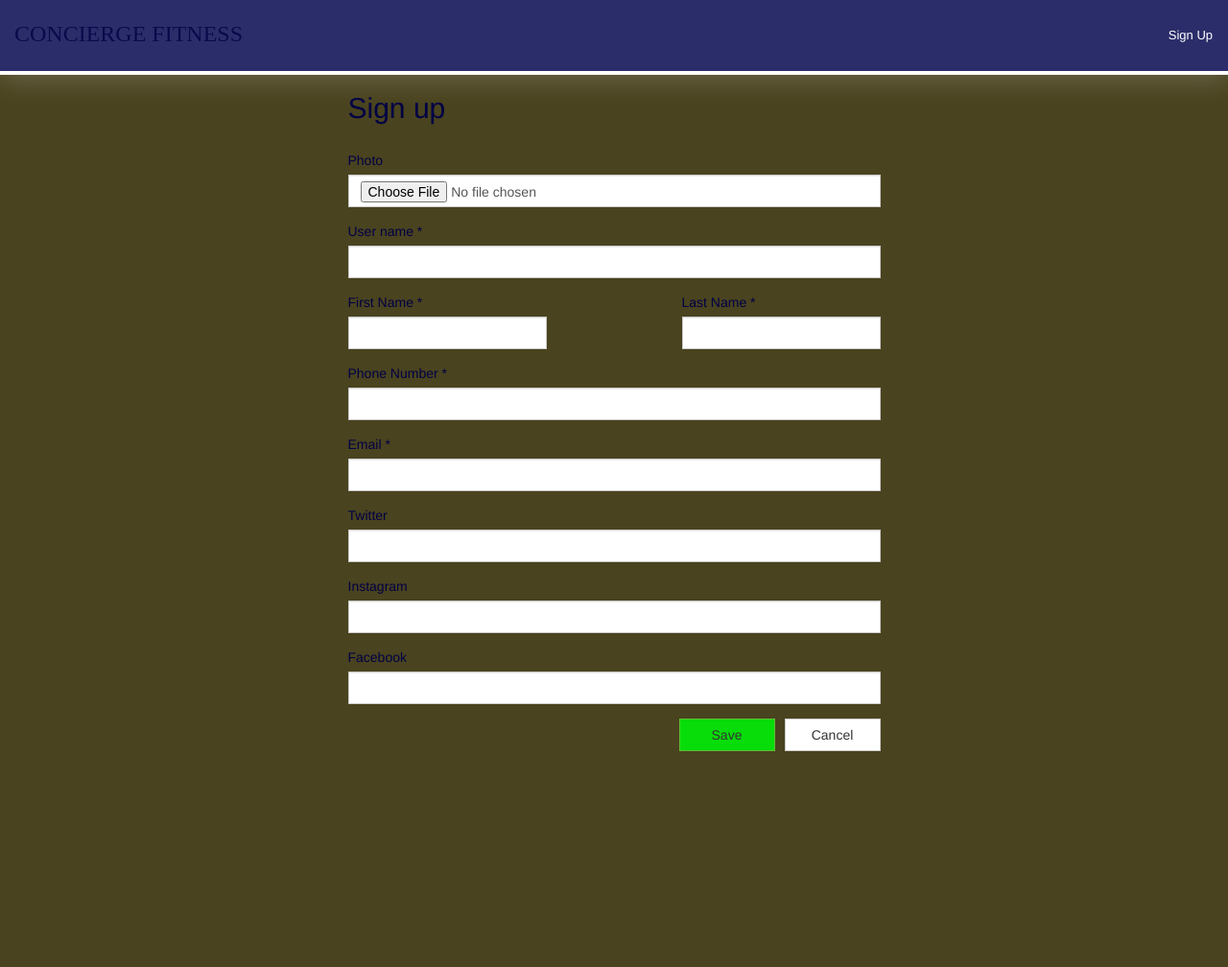
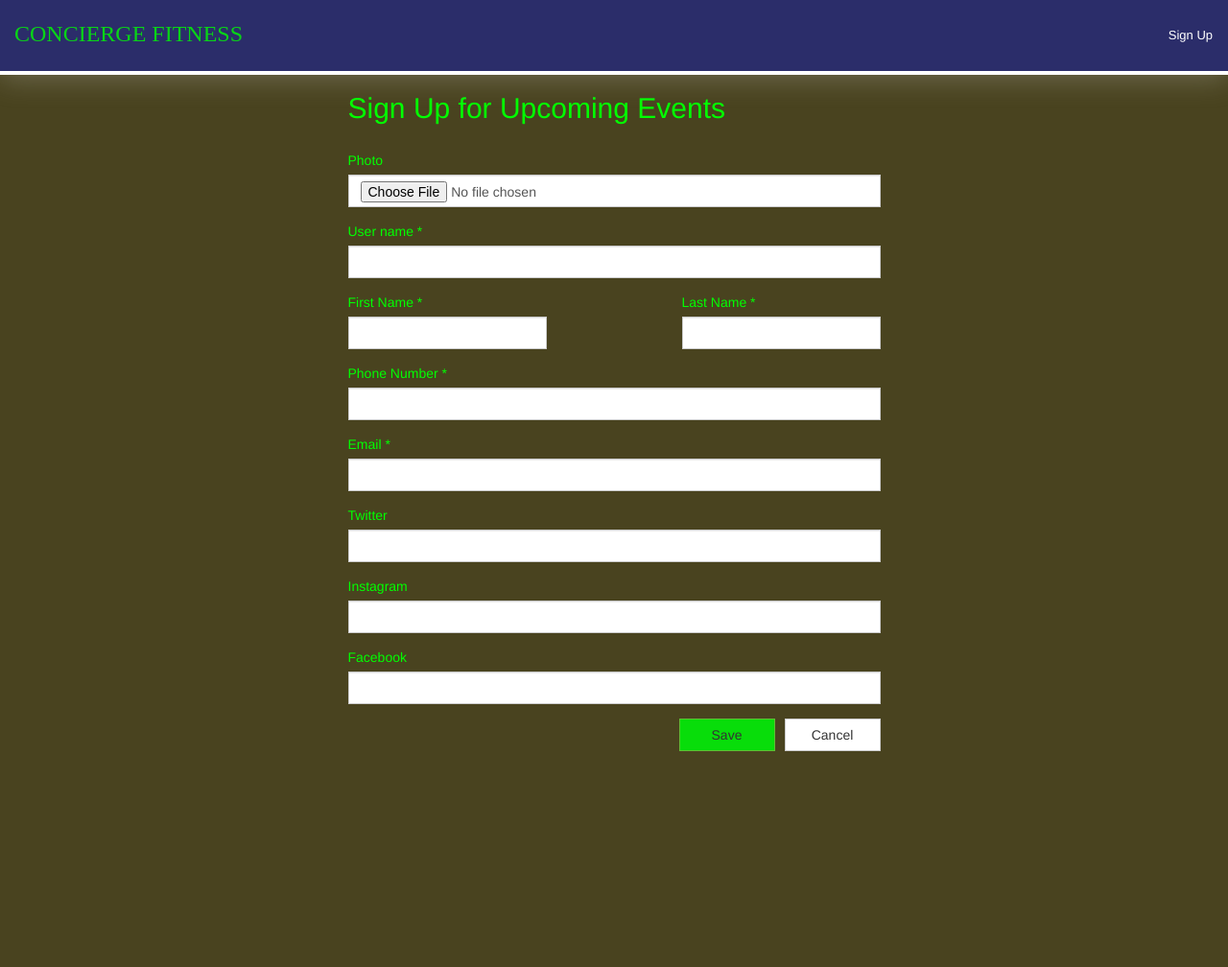
Before and after one commit to pythonguru101/concierge, a Django app: page /account/signup/ in a window 1280 px wide. Shown: the whole page at 96% size. Run offline with Django 3.2, Linux system fonts and the light colour scheme; some libraries are stand-ins or nearby versions.

Commit message:
changed style

```diff
--- a/assets/css/style.css
+++ b/assets/css/style.css
@@ -712,5 +712,5 @@ a:hover {
 }
 
 .text-color {
-    color: #020144;
+    color: #00ff02;
 }
--- a/templates/base.html
+++ b/templates/base.html
@@ -68,9 +68,9 @@
     </button>
     <a class="navbar-brand" href="{% if user.is_authenticated %}{% url 'core:report' %}{% else %}{% url 'core:home' %}{% endif %}">
     {% if user.is_authenticated %}
-      <label class="title">CONCIERGE FITNESS</label>
+      <label class="title text-color">CONCIERGE FITNESS</label>
     {% else %}
-      <label class="title">CONCIERGE FITNESS</label>
+      <label class="title text-color">CONCIERGE FITNESS</label>
     {% endif %}
     </a>
   </div>
--- a/templates/profiles/signup.html
+++ b/templates/profiles/signup.html
@@ -4,7 +4,7 @@
   <div class="container">
     <div class="row">
       <div class="col-sm-offset-3 col-sm-6">
-        <h2 class="gap-bottom-big text-color">Sign up</h2>
+        <h2 class="gap-bottom-big text-color update-form-wrapper">Sign Up for Upcoming Events</h2>
 
         <!-- form area -->
         <div class="update-form-wrapper">
```
